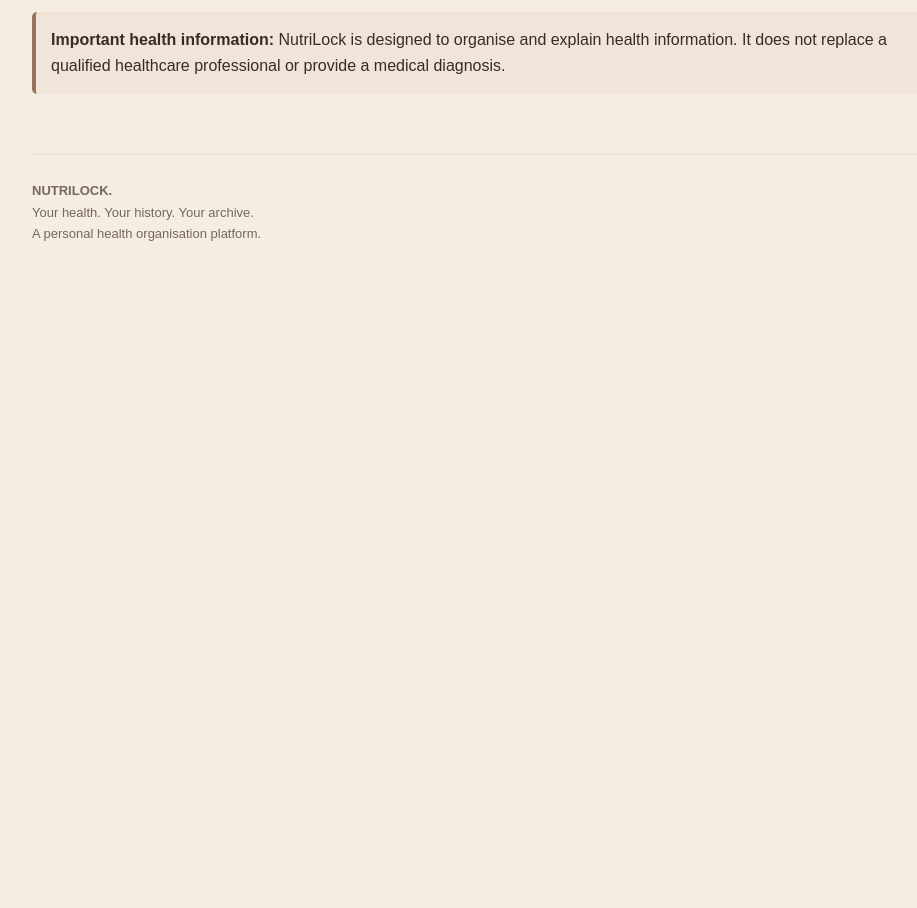
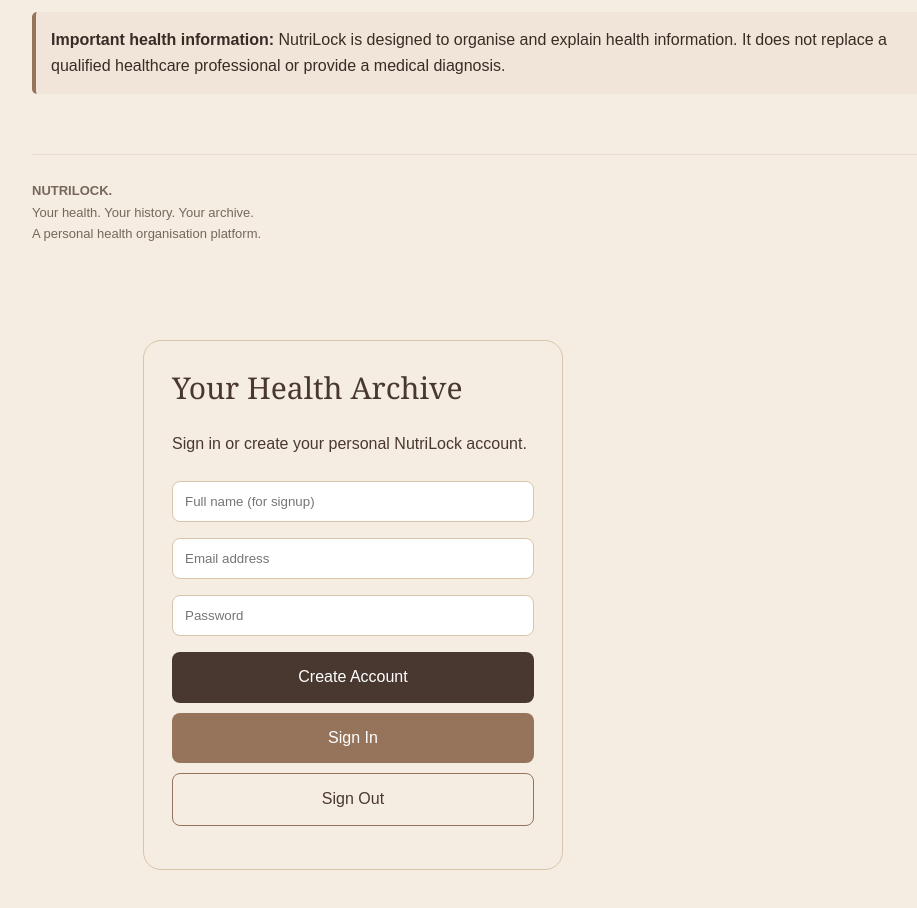
Before and after one commit to Jeevika909/NutriLock, a plain HTML site: page index.html in a window 1280 px wide. Shown: the part 4416-5324 px from the top of the page, without its empty margins (287-1204 px from the left). Before the commit the page ends 4716 px from the top, so only its background shows below. Drawn offline with nearby package versions, Linux system fonts and the light colour scheme.

Commit message:
Update index.html

```diff
--- a/index.html
+++ b/index.html
@@ -293,9 +293,101 @@ document.querySelectorAll(".nav-link").forEach(link=>{
     SUPABASE_URL,
     SUPABASE_PUBLISHABLE_KEY
   );
+// NutriLock Authentication
 
+async function nutriSignUp() {
+  const name = document.getElementById("auth-name").value.trim();
+  const email = document.getElementById("auth-email").value.trim();
+  const password = document.getElementById("auth-password").value;
+  const message = document.getElementById("auth-message");
+
+  if (!name || !email || !password) {
+    message.textContent = "Please fill in all fields.";
+    return;
+  }
+
+  const { data, error } = await nutrilockDB.auth.signUp({
+    email: email,
+    password: password,
+    options: {
+      data: { full_name: name }
+    }
+  });
+
+  if (error) {
+    message.textContent = error.message;
+    return;
+  }
+
+  message.textContent = data.session
+    ? "Account created successfully!"
+    : "Account created! Please check your email to confirm.";
+}
+
+async function nutriSignIn() {
+  const email = document.getElementById("auth-email").value.trim();
+  const password = document.getElementById("auth-password").value;
+  const message = document.getElementById("auth-message");
+
+  if (!email || !password) {
+    message.textContent = "Enter your email and password.";
+    return;
+  }
+
+  const { error } = await nutrilockDB.auth.signInWithPassword({
+    email: email,
+    password: password
+  });
+
+  if (error) {
+    message.textContent = error.message;
+    return;
+  }
+
+  message.textContent = "Signed in successfully!";
+}
+
+async function nutriSignOut() {
+  const message = document.getElementById("auth-message");
+
+  const { error } = await nutrilockDB.auth.signOut();
+
+  message.textContent = error
+    ? error.message
+    : "You have been signed out.";
+}
   console.log("NutriLock Supabase connected!");
 </script>
+<!-- NutriLock Authentication Panel -->
+<section id="auth-panel" style="max-width:420px;margin:40px auto;padding:28px;background:#F5EDE1;border:1px solid #D9C5A9;border-radius:18px;color:#49382F;font-family:Arial,sans-serif;">
+  <h2 style="margin-top:0;">Your Health Archive</h2>
+  <p>Sign in or create your personal NutriLock account.</p>
 
+  <input id="auth-name" type="text" placeholder="Full name (for signup)"
+    style="width:100%;padding:12px;margin:8px 0;box-sizing:border-box;border:1px solid #D9C5A9;border-radius:8px;">
+
+  <input id="auth-email" type="email" placeholder="Email address"
+    style="width:100%;padding:12px;margin:8px 0;box-sizing:border-box;border:1px solid #D9C5A9;border-radius:8px;">
+
+  <input id="auth-password" type="password" placeholder="Password"
+    style="width:100%;padding:12px;margin:8px 0;box-sizing:border-box;border:1px solid #D9C5A9;border-radius:8px;">
+
+  <button onclick="nutriSignUp()"
+    style="width:100%;padding:12px;margin-top:8px;background:#49382F;color:white;border:none;border-radius:8px;">
+    Create Account
+  </button>
+
+  <button onclick="nutriSignIn()"
+    style="width:100%;padding:12px;margin-top:10px;background:#96745B;color:white;border:none;border-radius:8px;">
+    Sign In
+  </button>
+
+  <button onclick="nutriSignOut()"
+    style="width:100%;padding:12px;margin-top:10px;background:transparent;color:#49382F;border:1px solid #96745B;border-radius:8px;">
+    Sign Out
+  </button>
+
+  <p id="auth-message" style="margin-top:15px;font-size:14px;"></p>
+</section>
 </body>
 </html>
```
